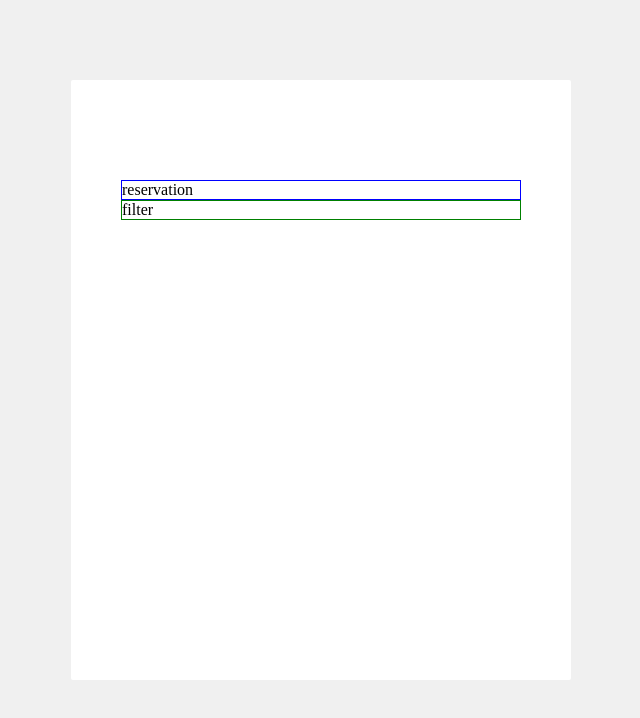
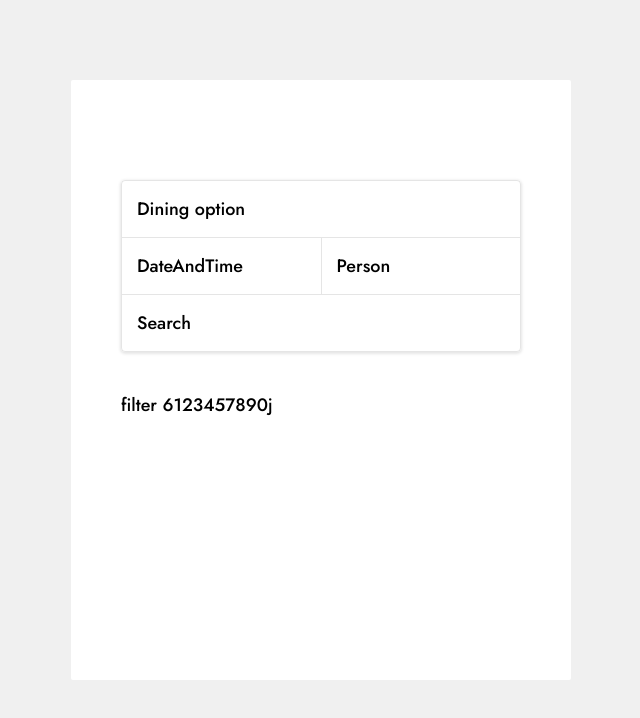
Before and after one commit to natiabosto/dinespace-task, a React (Create React App) app: page / in a window 1280 px wide. Shown: the top 718 px of the page, without its empty margins (334-974 px from the left). Built offline with nearby package versions, Linux system fonts and the light colour scheme.

Commit message:
add @material-ui/core and small component starters

```diff
--- a/package.json
+++ b/package.json
@@ -3,6 +3,8 @@
   "version": "0.1.0",
   "private": true,
   "dependencies": {
+    "@expo-google-fonts/jost": "^0.1.0",
+    "@material-ui/core": "^4.11.3",
     "@testing-library/jest-dom": "^5.11.4",
     "@testing-library/react": "^11.1.0",
     "@testing-library/user-event": "^12.1.10",
--- a/public/index.html
+++ b/public/index.html
@@ -3,6 +3,7 @@
   <head>
     <meta charset="utf-8" />
     <link rel="icon" href="%PUBLIC_URL%/favicon.ico" />
+    <link href="https://fonts.googleapis.com/css2?family=Jost:wght@500&display=swap" rel="stylesheet">
     <meta name="viewport" content="width=device-width, initial-scale=1" />
     <meta name="theme-color" content="#000000" />
     <meta
--- a/src/App.css
+++ b/src/App.css
@@ -1,8 +1,29 @@
+:root {
+  --borderColor: rgba(0,0,0,0.1);
+}
+
 body {
   margin: 0;
   padding: 0;
+  font-family: 'Jost', sans-serif;
+  font-weight: 500;
+  font-size: 18px;
 }
 
 .App {
   text-align: center;
 }
+
+.shadowed-border {
+  border: 1px solid var(--borderColor);
+  border-radius: 4px;
+  box-shadow: 0 1px 3px 1px var(--borderColor);
+}
+
+.hr {
+  border-top: 1px solid var(--borderColor);
+  border-right: 1px solid var(--borderColor);
+  border-left: 1px solid var(--borderColor);
+  border-bottom: none;
+  margin: 0;
+}
--- a/src/components/Filter/index.js
+++ b/src/components/Filter/index.js
@@ -2,7 +2,7 @@ import React from 'react';
 import styled from 'styled-components'
 
 const Wrapper = styled.div`
-    border: 1px solid green;
+
 `
 
 export const Filter = () => {
@@ -10,7 +10,7 @@ export const Filter = () => {
     return (
         <Wrapper>
         filter
-
+        6123457890j
 
         </Wrapper>
     )
--- /dev/null
+++ b/src/components/Reservation/DateAndTime.js
@@ -0,0 +1,17 @@
+import React from 'react'
+import styled from 'styled-components'
+import { Icon } from '@material-ui/core';
+
+const Wrapper = styled.div`
+    display: flex;
+`
+
+const DateAndTime = ({ className }) => {
+    return (
+        <Wrapper className={className}>
+            DateAndTime
+        </Wrapper>
+    )
+}
+
+export default DateAndTime;
--- /dev/null
+++ b/src/components/Reservation/DiningOption.js
@@ -0,0 +1,22 @@
+import React from 'react'
+import styled from 'styled-components'
+import { Icon } from '@material-ui/core';
+
+const Wrapper = styled.div`
+    display: flex;
+
+    label {
+        flex: 1;
+
+    }
+`
+
+const DiningOption = ({ className }) => {
+    return (
+        <Wrapper className={className}>
+            <label> Dining option </label>
+        </Wrapper>
+    )
+}
+
+export default DiningOption;
--- /dev/null
+++ b/src/components/Reservation/Person.js
@@ -0,0 +1,17 @@
+import React from 'react'
+import styled from 'styled-components'
+import { Icon } from '@material-ui/core';
+
+const Wrapper = styled.div`
+    display: flex;
+`
+
+const Person = ({ className }) => {
+    return (
+        <Wrapper className={className}>
+            Person
+        </Wrapper>
+    )
+}
+
+export default Person;
--- /dev/null
+++ b/src/components/Reservation/Search.js
@@ -0,0 +1,17 @@
+import React from 'react'
+import styled from 'styled-components'
+import { Icon } from '@material-ui/core';
+
+const Wrapper = styled.div`
+    display: flex;
+`
+
+const Search = ({ className }) => {
+    return (
+        <Wrapper className={className}>
+            Search
+        </Wrapper>
+    )
+}
+
+export default Search;
--- a/src/components/Reservation/index.js
+++ b/src/components/Reservation/index.js
@@ -1,16 +1,54 @@
 import React from 'react';
 import styled from 'styled-components'
 
+import DiningOption from './DiningOption'
+import DateAndTime from './DateAndTime'
+import Person from './Person'
+import Search from './Search'
+
 const Wrapper = styled.div`
-    border: 1px solid blue;
+    margin-bottom: 40px;
+    display: flex;
+    flex-direction: column;
+
+    .dining-option,
+    .date-and-time,
+    .person,
+    .search {
+        padding: 15px;
+        display: inline-block;
+        vertical-align: middle;
+        flex: 1;
+    }
+
+    .date-person__container {
+        flex: 1;
+        display: flex;
+    }
+
+    .person {
+        border-left: 1px solid var(--borderColor)
+    }
+
 `
 
 export const Reservation = () => {
 
     return (
-        <Wrapper>
+        <Wrapper className='shadowed-border'>
 
-        reservation
+            <DiningOption className='dining-option' />
+
+            <hr className='hr'/>
+
+            <div className='date-person__container'>
+                <DateAndTime className='date-and-time' />
+                <Person className='person' />
+            </div>
+
+            <hr className='hr'/>
+
+            <Search className='search' />
 
         </Wrapper>
     )
```
Also changed, not shown: 2 other files (tests, documents, lock files or other folders).
